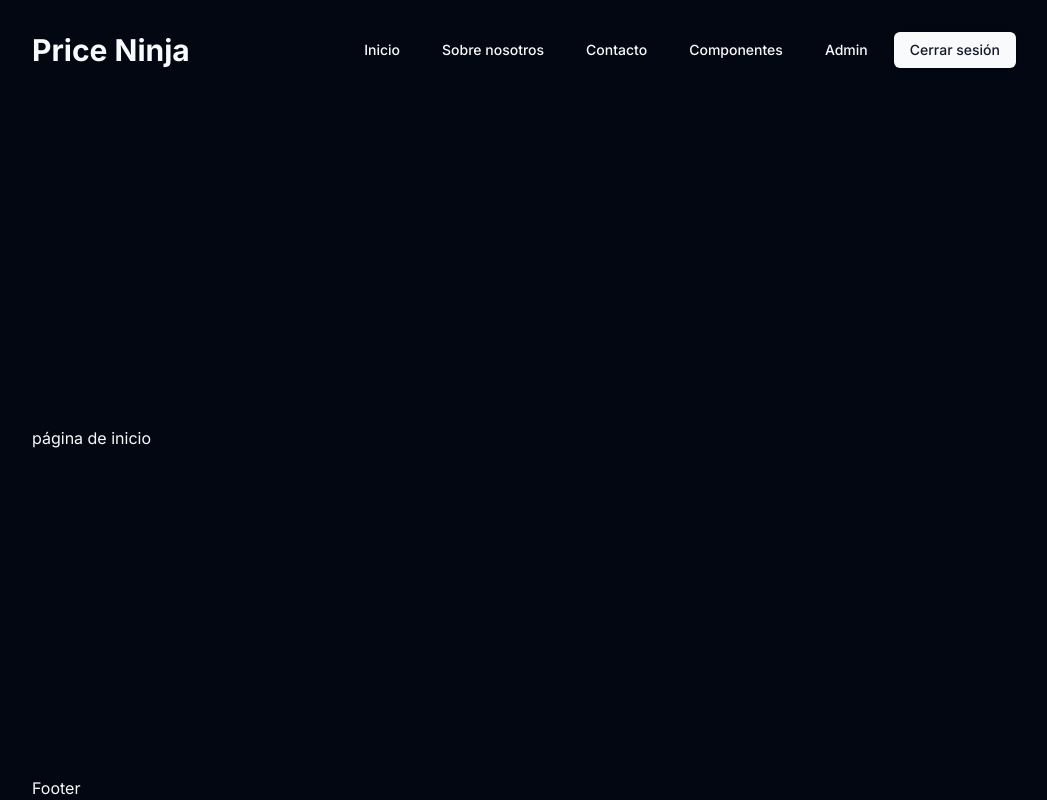
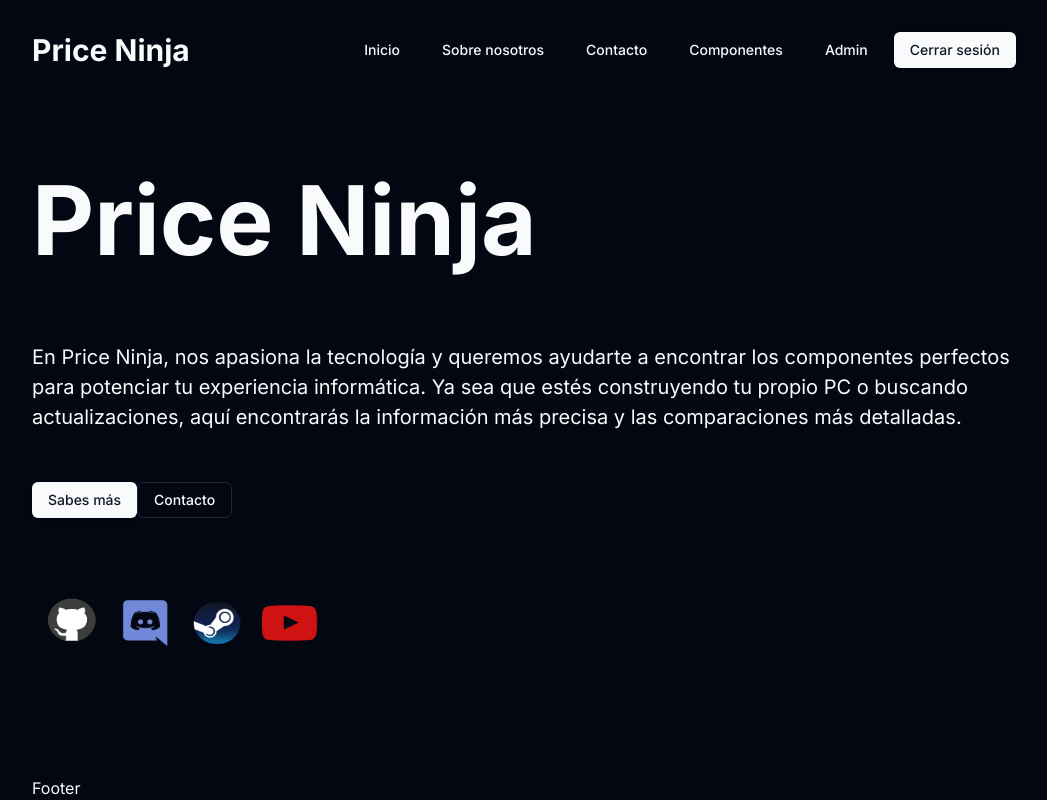
Before and after one commit to voidcram/price-ninja, a Next.js app in the folder nextjs-page/: page / in a window 1280 px wide. Shown: the whole page, without its empty margins (116-1163 px from the left). Built offline with nearby package versions, Linux system fonts and the light colour scheme.

Commit message:
homepage almost done

```diff
--- /dev/null
+++ b/nextjs-page/src/app/home.module.css
@@ -0,0 +1,31 @@
+.container {
+    display: flex;
+    gap: 100px;
+}
+
+.textContainer {
+    flex: 1;
+    display: flex;
+    flex-direction: column;
+    gap: 50px;
+}
+
+.title {
+ font-size: 96px;
+ font-weight: bold;
+}
+
+.desc {
+    font-size: 20px;
+}
+
+.brands {
+    width: 300px;
+    height: 110px;
+    position: relative;
+}
+
+.imgContainer {
+    flex: 1;
+    position: relative;
+}
--- a/nextjs-page/src/app/page.tsx
+++ b/nextjs-page/src/app/page.tsx
@@ -1,7 +1,31 @@
-const Homepage = () => {
-  return (
-    <div>página de inicio</div>
-  )
+import styles from './home.module.css';
+import { Button } from "@/components/ui/button";
+import Image from 'next/image';
+
+const Home = () => {
+  return <div className={styles.container}>
+    <div className={styles.textContainer}>
+      <h1 className={styles.title}>Price Ninja</h1>
+      <p className={styles.desc}>
+      En Price Ninja, nos apasiona la tecnología y queremos
+      ayudarte a encontrar los componentes perfectos para
+      potenciar tu experiencia informática. Ya sea que estés
+      construyendo tu propio PC o buscando actualizaciones,
+      aquí encontrarás la información más precisa y las
+      comparaciones más detalladas.
+      </p>
+      <div className={styles.buttonGroup}>
+        <Button>Sabes más</Button>
+        <Button variant='outline'>Contacto</Button>
+      </div>
+      <div className={styles.brands}>
+        <Image src='/brands.png' alt='' fill className={styles.brandImg}/>
+      </div>
+      <div className={styles.imgContainer}>
+        <Image src='/lobo-ninja-bien.png' alt='' fill className={styles.loboImg}/>
+      </div>
+    </div>
+  </div>
 }
 
-export default Homepage
+export default Home
```
Also changed, not shown: nextjs-page/public/brands.png (added), nextjs-page/public/lobo-ninja-bien.png (added).
